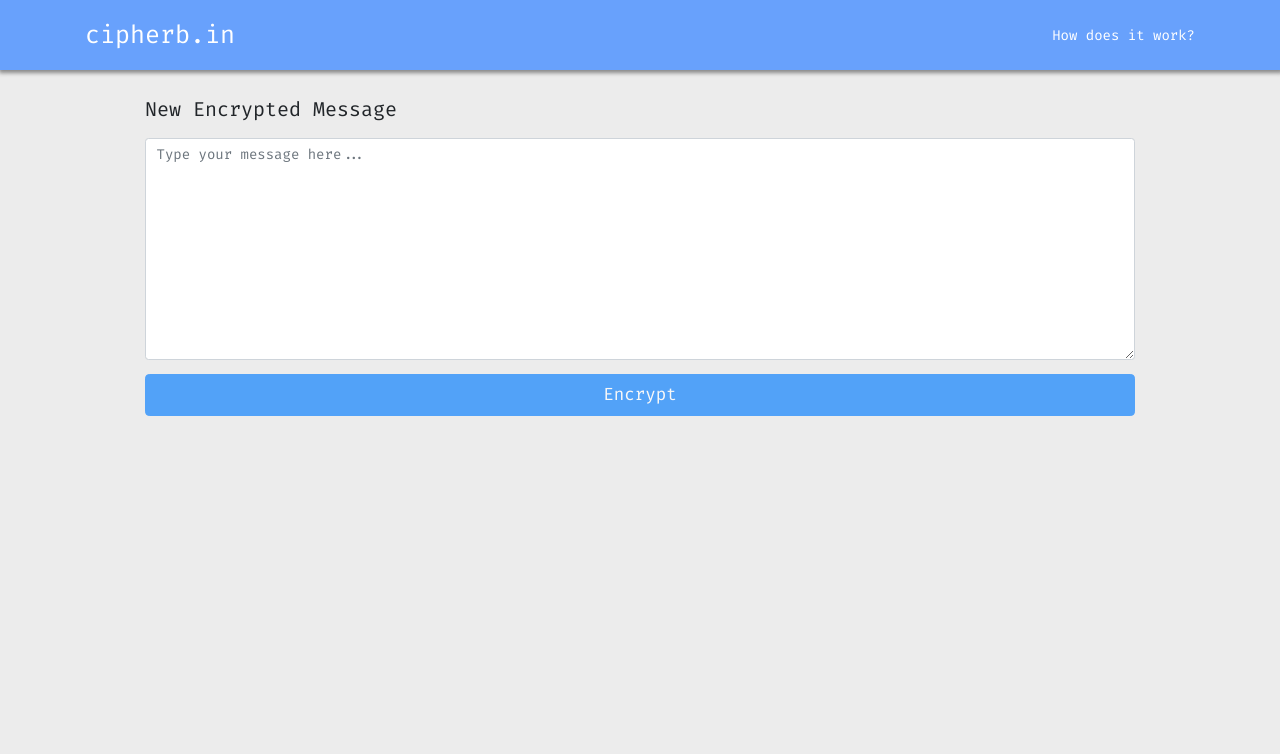
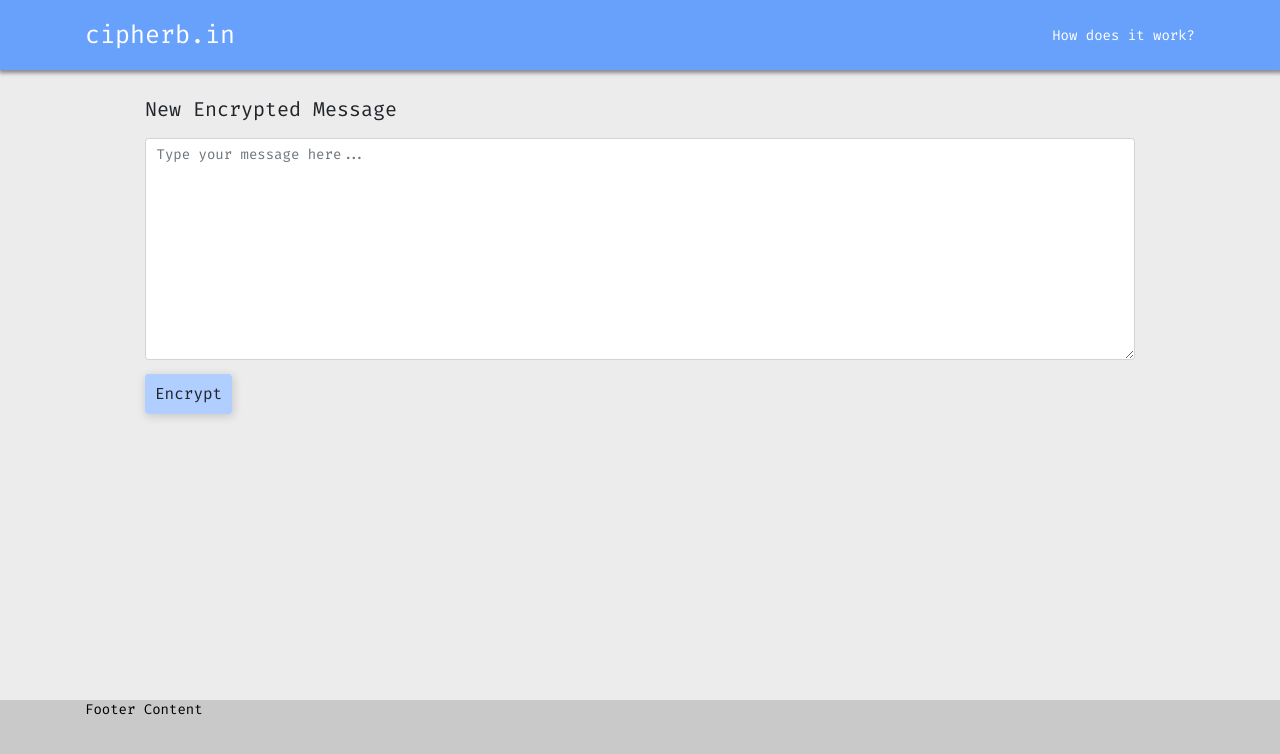
Before and after one commit to cipherbin/cipher-bin-client, a React (Create React App) app: page / in a window 1280 px wide. Shown: the top 754 px of the page. Built offline with nearby package versions, Linux system fonts and the light colour scheme.

Commit message:
Create initial button component and get rid of bootstrap buttons

```diff
--- a/src/components/CipherBinRead/CipherBinRead.css
+++ b/src/components/CipherBinRead/CipherBinRead.css
@@ -2,17 +2,24 @@
   background-color: white;
   margin: 0 auto;
   max-width: 750px;
-  border-radius: 0 0 2px 2px;
   box-shadow: 1px 2px 8px 1px rgba(0,0,0,0.14);
-  padding: 7px;
+  padding: 15px;
   min-height: 300px;
   margin-top: 25px;
   white-space: pre-wrap;
+  border-radius: 4px;
 }
 
 .warning-message {
   text-align: center;
   margin: 0 auto;
   max-width: 500px;
-  margin-top: 100px;
+  margin-top: 30px;
 }
+
+.buttons {
+  display: flex;
+  justify-content: center;
+  align-content: center;
+  margin-top: 30px;
+}
--- a/src/components/CipherBinRead/CipherBinRead.js
+++ b/src/components/CipherBinRead/CipherBinRead.js
@@ -6,6 +6,7 @@ import CryptoJS, { AES } from 'crypto-js';
 import axios from 'axios';
 import { withRouter } from 'react-router-dom';
 import CipherAlert from '../shared/CipherAlert/CipherAlert';
+import Button from '../shared/Button/Button';
 import './CipherBinRead.css';
 
 class CipherBinRead extends Component {
@@ -49,7 +50,6 @@ class CipherBinRead extends Component {
     const message = this.decrypt(res.data.message, encryptionKey);
 
     this.setState({ message });
-
     this.props.history.replace('/msg');
   }
 
@@ -57,6 +57,10 @@ class CipherBinRead extends Component {
     const bytes = AES.decrypt(message, encryptionKey);
     const originalText = bytes.toString(CryptoJS.enc.Utf8);
     return originalText;
+  }
+
+  createYourOwn = () => {
+    this.props.history.push('/');
   }
 
   render() {
@@ -79,6 +83,12 @@ class CipherBinRead extends Component {
             </div>
           </>
         )}
+        <div className="buttons">
+          <Button
+            text="Create your own"
+            onClick={this.createYourOwn}
+          />
+        </div>
       </Container>
     );
   }
@@ -89,6 +99,7 @@ export default withRouter(CipherBinRead);
 CipherBinRead.propTypes = {
   history: PropTypes.shape({
     replace: PropTypes.func,
+    push: PropTypes.func,
   }).isRequired,
   location: PropTypes.shape({
     search: PropTypes.string,
--- a/src/components/CipherBinWrite/CipherBinWrite.js
+++ b/src/components/CipherBinWrite/CipherBinWrite.js
@@ -2,7 +2,6 @@ import React, { Component } from 'react';
 import {
   Container,
   Form,
-  Button,
   Spinner,
   Badge,
 } from 'react-bootstrap';
@@ -13,6 +12,7 @@ import { CopyToClipboard } from 'react-copy-to-clipboard';
 import CipherModal from '../shared/CipherModal/CipherModal';
 import CipherAlert from '../shared/CipherAlert/CipherAlert';
 import SelectAllInput from '../shared/SelectAllInput/SelectAllInput';
+import Button from '../shared/Button/Button';
 import './CipherBinWrite.css';
 
 class CipherBinWrite extends Component {
@@ -123,7 +123,7 @@ class CipherBinWrite extends Component {
           <p className="new-message">
             New Encrypted Message
           </p>
-          <Form onSubmit={this.handleSubmit}>
+          <Form>
             <Form.Group controlId="cipherbin.textarea">
               <Form.Control
                 as="textarea"
@@ -135,11 +135,9 @@ class CipherBinWrite extends Component {
             </Form.Group>
             <div>
               <Button
-                variant="primary"
-                type="submit"
+                text="Encrypt"
+                onClick={this.handleSubmit}
                 disabled={this.state.isLoading || this.state.message === ''}
-                size="lg"
-                block
               >
                 {this.state.isLoading ? (
                   <>
--- /dev/null
+++ b/src/components/Footer/Footer.css
@@ -0,0 +1,9 @@
+.footer {
+  position: fixed;
+  left: 0;
+  bottom: 0;
+  width: 100%;
+  background-color: rgb(201, 201, 201);
+  color: black;
+  height: 100px;
+}
--- /dev/null
+++ b/src/components/Footer/Footer.js
@@ -0,0 +1,13 @@
+import React from 'react';
+import { Container } from 'react-bootstrap';
+import './Footer.css';
+
+const Footer = () => (
+  <div className="footer">
+    <Container>
+      <p>Footer Content</p>
+    </Container>
+  </div>
+);
+
+export default Footer;
--- a/src/components/NavigationBar/NavigationBar.css
+++ b/src/components/NavigationBar/NavigationBar.css
@@ -16,6 +16,10 @@
     color: white;
 }
 
+.brand:hover {
+    color: black;
+}
+
 .nav-bar-container {
     display: flex;
     justify-content: space-between;
@@ -28,3 +32,7 @@
     justify-content: center;
     color: white;
 }
+
+.links:hover {
+    color: black;
+}
--- /dev/null
+++ b/src/components/shared/Button/Button.css
@@ -0,0 +1,38 @@
+.cipher-button {
+  background-color: #68a1fc;
+  border-radius: 4px;
+  cursor: pointer;
+  box-shadow: 1px 2px 8px 1px rgba(0,0,0,0.14);
+  display: flex;
+  justify-content: center;
+  align-items: center;
+  width: fit-content;
+  height: 40px;
+  padding: 0 10px 0 10px
+}
+
+.cipher-button span {
+  font-size: 16px;
+}
+
+.cipher-button:hover {
+  background-color: #75a8fc;
+}
+
+.cipher-button:active {
+  background-color: #7eb0ff;
+}
+
+.disabled {
+  pointer-events: none;
+  cursor: not-allowed;
+  background-color: #b0ceff;
+}
+
+.disabled:hover {
+  background-color: #b0ceff;
+}
+
+.disabled:active {
+  background-color: #b0ceff;
+}
--- /dev/null
+++ b/src/components/shared/Button/Button.js
@@ -0,0 +1,37 @@
+import React from 'react';
+import PropTypes from 'prop-types';
+import './Button.css';
+
+const Button = ({
+  onClick,
+  text,
+  style,
+  disabled,
+}) => (
+  <div
+    className={`cipher-button ${disabled ? 'disabled' : ''}`}
+    tabIndex="-2"
+    onClick={onClick}
+    onKeyPress={onClick}
+    role="button"
+    style={style}
+    disabled={disabled}
+  >
+    <span>{text}</span>
+  </div>
+);
+
+export default Button;
+
+Button.propTypes = {
+  onClick: PropTypes.func.isRequired,
+  text: PropTypes.string,
+  style: PropTypes.shape({}),
+  disabled: PropTypes.bool,
+};
+
+Button.defaultProps = {
+  text: 'Submit',
+  style: {},
+  disabled: false,
+};
--- a/src/components/shared/CipherModal/CipherModal.js
+++ b/src/components/shared/CipherModal/CipherModal.js
@@ -1,6 +1,7 @@
 import React from 'react';
 import PropTypes from 'prop-types';
-import { Modal, Button } from 'react-bootstrap';
+import { Modal } from 'react-bootstrap';
+import Button from '../Button/Button';
 
 const CipherModal = ({
   show,
@@ -25,9 +26,7 @@ const CipherModal = ({
       {body}
     </Modal.Body>
     <Modal.Footer>
-      <Button onClick={close} size="md" variant="danger">
-        {buttonTxt}
-      </Button>
+      <Button onClick={close} text={buttonTxt} />
     </Modal.Footer>
   </Modal>
 );
--- a/src/index.js
+++ b/src/index.js
@@ -4,6 +4,7 @@ import { BrowserRouter as Router, Route, Switch } from 'react-router-dom';
 import axios from 'axios';
 import App from './App';
 import NavigationBar from './components/NavigationBar/NavigationBar';
+import Footer from './components/Footer/Footer';
 import CipherBinRead from './components/CipherBinRead/CipherBinRead';
 import FourOhFour from './components/FourOhFour/FourOhFour';
 import HowItWorks from './components/HowItWorks/HowItWorks';
@@ -22,6 +23,7 @@ ReactDOM.render(
       <Route path="/how-it-works" component={HowItWorks} exact />
       <Route component={FourOhFour} />
     </Switch>
+    <Footer />
   </Router>,
   document.getElementById('root'),
 );
```
